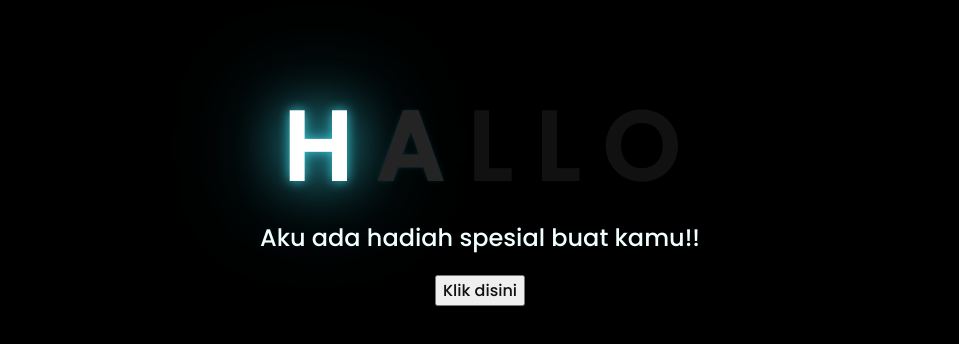
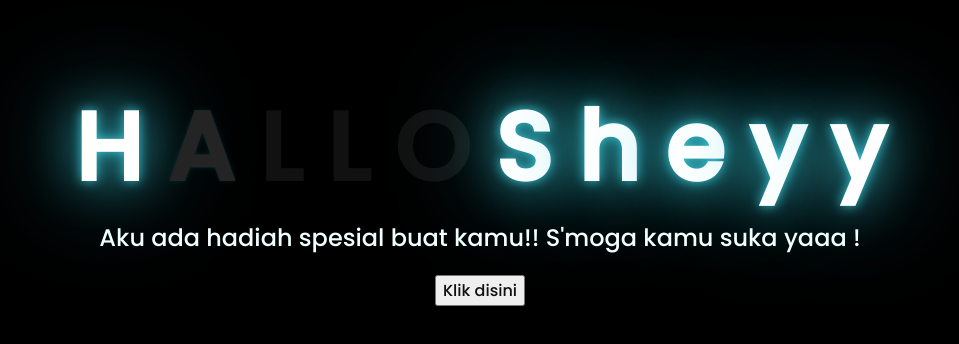
Before and after one commit to EternSky/Sky.github.io, a plain HTML site: page index.html in a window 1280 px wide. Shown: the part 218-562 px from the top of the page, without its empty margins (168-1127 px from the left). Drawn offline with Linux system fonts and the light colour scheme.

Commit message:
Update index.html

```diff
--- a/index.html
+++ b/index.html
@@ -16,9 +16,14 @@
         <span>L</span>
         <span>L</span>
         <span>O</span>
+        <span>S</span>
+        <span>h</span>
+        <span>e</span>
+        <span>y</span>
+        <span>y</span>
     </div>
     <div class="description">
-        <span>Aku ada hadiah spesial buat kamu!!</span>
+        <span>Aku ada hadiah spesial buat kamu!! S'moga kamu suka yaaa !</span>
     </div>
     <div class="button">
         <button>
```
